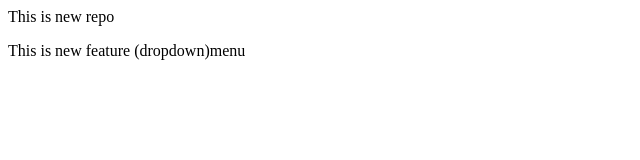
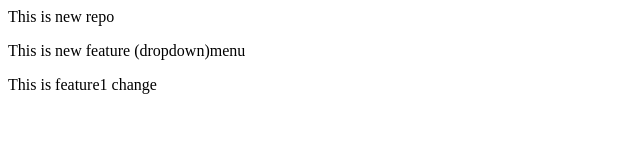
Before and after one commit to ashibh167/LocalRepo, a plain HTML site: page index.html in a window 1280 px wide. Shown: the whole page, without its empty margins (0-640 px from the left). Drawn offline with Linux system fonts and the light colour scheme.

Commit message:
this is feature 1 change

```diff
--- a/index.html
+++ b/index.html
@@ -1,2 +1,3 @@
 <p>This is new repo</p>
 <p>This is new feature (dropdown)menu</p>
+<p>This is feature1 change</p>
```
